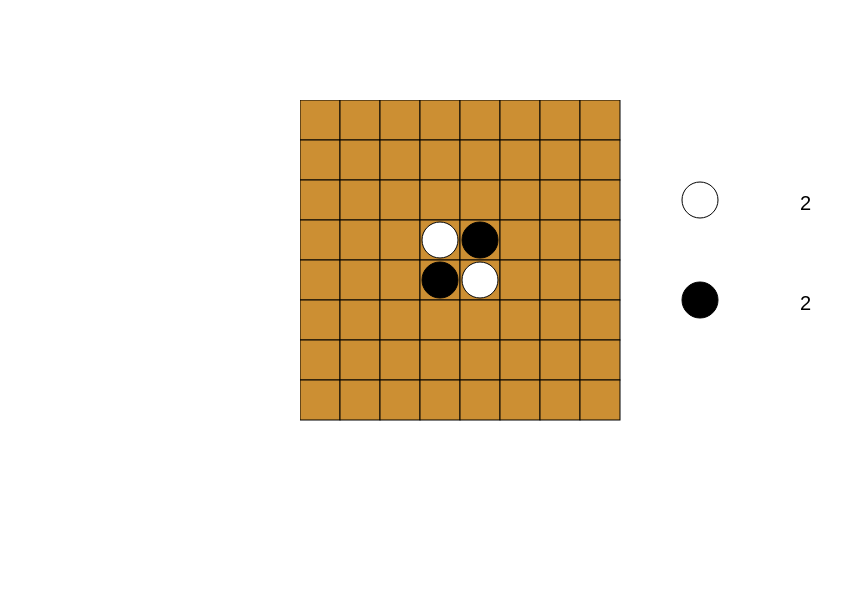
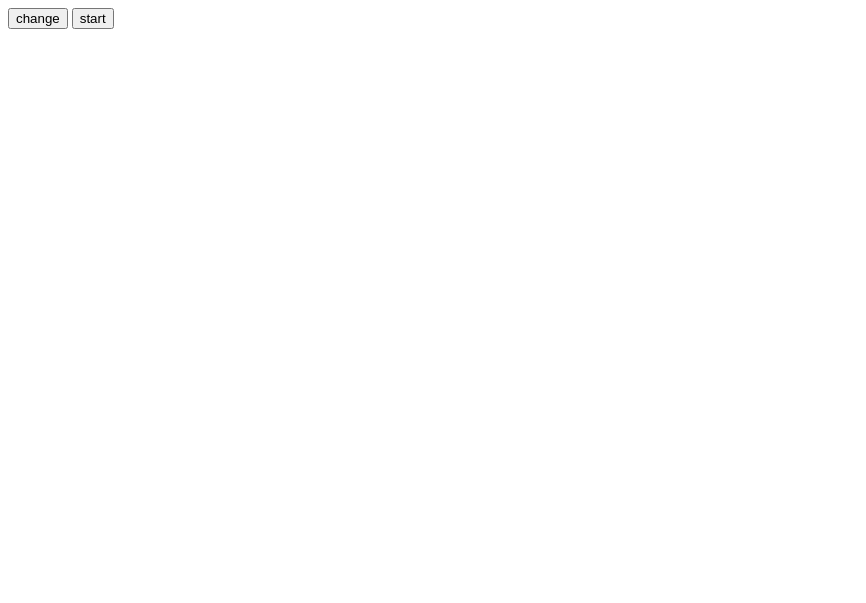
Before and after one commit to Jacob-Bian/Othello, a plain HTML site: page index.html in a window 1280 px wide. Shown: the whole page, without its empty margins (0-866 px from the left). Drawn offline with nearby package versions, Linux system fonts and the light colour scheme.

Commit message:
Update index.html

```diff
--- a/index.html
+++ b/index.html
@@ -23,7 +23,8 @@
 <body>
 
 <div id="this_div"></div>
-
+<button id="btn" onclick ="func()">change</button>
+<button id="btn" onclick ="start()">start</button>
 
 
 <script>
@@ -39,7 +40,12 @@
 	var num_of_whites = 2;
 	var text_1,text_2;
 	var cur_spot = svg.append('circle').attr('cx',0).attr('cy',0).attr('r',0).attr('id',"spot");
-	var end_flag = 0;
+	var start_flag = 0,end_flag = 0;
+
+	var computer = 2,player = 1;
+
+	var func = function(){computer = 3-computer;player = 3-player;};
+	var start = function(){start_flag = 1;initialize();}
 
 	for(var i=0;i<8;i++)
 		for(var j=0;j<8;j++)
@@ -49,8 +55,8 @@
 	ifExist[3][4] = ifExist[4][3] = 2;
 
 
-
-	initialize();
+	//if(start_flag)
+		//initialize();
 
 
 
```
